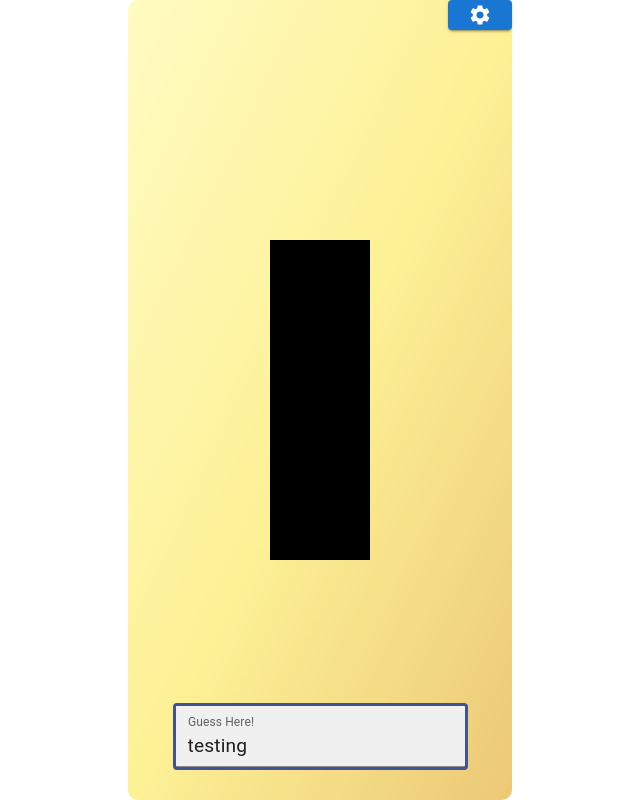
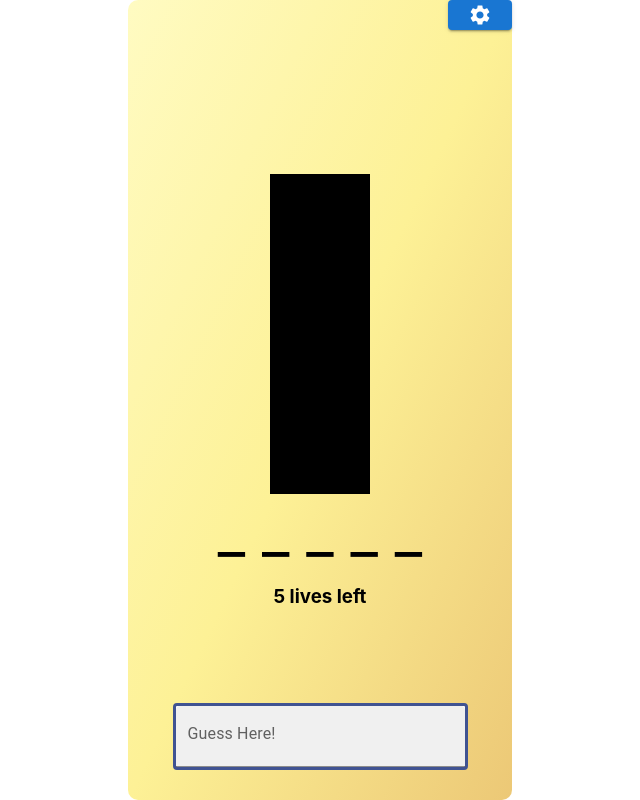
Before and after one commit to elroygohjy/Hangman-Game, a React (Create React App) app: page / in a window 1280 px wide. Both pictures are taken after a click on the button "EASY". Shown: the whole page, without its empty margins (320-960 px from the left). Built offline with nearby package versions, Linux system fonts and the light colour scheme.

Commit message:
Add game logic to Hangman

```diff
--- a/src/App.css
+++ b/src/App.css
@@ -82,3 +82,7 @@
   height: 40vh;
   background: black;
 }
+
+.logic {
+  font-size: 60px;
+}
--- a/src/App.tsx
+++ b/src/App.tsx
@@ -1,22 +1,57 @@
 import React, { useEffect, useState } from 'react';
 import { Settings } from '@mui/icons-material';
-import { Button, TextField } from '@mui/material';
+import { Button, Dialog, DialogActions, DialogContent, DialogContentText, DialogTitle, Slide, TextField } from '@mui/material';
 import HomeButton from './components/HomeButton';
 import HomeTitle from './components/HomeTitle';
 // @ts-ignore
 import music from './music.mp3';
 import './App.css';
+import HangmanLetters from './components/HangmanLetters';
 
 function App() {
   const [isStart, setIsStart] = useState(true);
-  const [guess, setGuess] = useState('testing');
-  const onClick = () => setIsStart(false);
+  //To display the winning dialog
+  const [hasWon, setHasWon] = useState(false);
+  const [guess, setGuess] = useState('');
+  //Number of hangman lives/tries a user has
+  const [lives, setLives] = useState(6);
+  //The letters that will be displayed to the user, '_' as an unguessed letter
+  const [displayedWord, setDisplayedWord] = useState('');
+  //For now only 1 word, will add more later https://www.ef.edu/english-resources/english-vocabulary/top-3000-words/
+  const hangmanWord = 'hello';
+  //To store the array of letters that the user has tried
+  const [guessedLetters, setGuessedLetters] = useState<{ lettersArray: string[] }>({
+    lettersArray: [],
+  });
+  const onClick = () => {
+    setIsStart(false);
+    loadHangmanWord();
+  };
   const audio = new Audio(music);
 
   useEffect(() => {
     audio.loop = true;
     audio.play();
+    //Add function here
   }, []);
+
+  //To be modified with keyboard(add setGuessedLetters({ lettersArray: [...guessedLetters.lettersArray, value] }); to new keyboard function)
+  function test(value: string) {
+    if (value.split('').length === 1 && value !== '') {
+      setGuessedLetters({ lettersArray: [...guessedLetters.lettersArray, value] });
+    }
+    console.log(value);
+    console.log(displayedWord);
+    console.log(guessedLetters);
+    console.log(lives);
+    setGuess(value);
+  }
+
+  //Initialise word at start of game
+  function loadHangmanWord() {
+    const loadedWord = '_ ';
+    setDisplayedWord(loadedWord.repeat(hangmanWord.length));
+  }
 
   return (
     <div className='main-frame'>
@@ -29,6 +64,17 @@ function App() {
         </Button>
         {/*TODO: use vh so that the user keyboard will compress the hangman*/}
         <div className='hang-man' />
+        <HangmanLetters
+          setHasWon={setHasWon}
+          lives={lives}
+          setLives={setLives}
+          className={'logic'}
+          hangmanWord={hangmanWord}
+          guessedLetters={guessedLetters}
+          displayedWord={displayedWord}
+          setDisplayedWord={setDisplayedWord}
+        />
+        <h3>{lives} lives left</h3>
         {!isStart && (
           <TextField
             id='filled-basic'
@@ -36,9 +82,27 @@ function App() {
             variant='filled'
             className='input-field'
             value={guess}
-            onChange={e => setGuess(e.currentTarget.value)}
+            // onChange={e => setGuess(e.currentTarget.value)}
+            onChange={e => test(e.currentTarget.value)}
           />
         )}
+        <Dialog open={hasWon} keepMounted onClose={() => setHasWon(false)} aria-describedby='alert-dialog-slide-description'>
+          {' '}
+          <DialogTitle>{'Success!'}</DialogTitle>
+          <DialogContent>
+            <DialogContentText id='alert-dialog-slide-description'>Congratulations! You guessed the word!</DialogContentText>
+          </DialogContent>
+        </Dialog>
+        <Dialog open={lives == 0} keepMounted onClose={() => setHasWon(false)} aria-describedby='alert-dialog-slide-description'>
+          {' '}
+          <DialogTitle>{'Failure'}</DialogTitle>
+          <DialogContent>
+            <DialogContentText id='alert-dialog-slide-description'>Unfortunately, you did not guess the word</DialogContentText>
+          </DialogContent>
+          <DialogActions>
+            <Button onClick={() => window.location.reload()}>Try again?</Button>
+          </DialogActions>
+        </Dialog>
       </div>
     </div>
   );
--- /dev/null
+++ b/src/components/HangmanLetters.tsx
@@ -0,0 +1,53 @@
+import React, { useEffect, useState } from 'react';
+
+interface letterProps {
+  setHasWon: React.Dispatch<React.SetStateAction<boolean>>;
+  lives: number;
+  setLives: React.Dispatch<React.SetStateAction<number>>;
+  className: string;
+  hangmanWord: string;
+  guessedLetters: any;
+  displayedWord: string;
+  setDisplayedWord: React.Dispatch<React.SetStateAction<string>>;
+}
+
+const HangmanLetters = ({
+  setHasWon,
+  lives,
+  setLives,
+  className,
+  hangmanWord,
+  guessedLetters,
+  displayedWord,
+  setDisplayedWord,
+}: letterProps) => {
+  //To update the letters shown to the user whenever user inputs a new letter
+  function updateDisplayLetters() {
+    const originalWord = hangmanWord.split('');
+    const oldDisplayedWord = displayedWord;
+    const newDisplayedWord = displayedWord.split(' ');
+    const lastLetterGuessed = guessedLetters.lettersArray.slice(-1);
+    for (let i = 0; i < originalWord.length; i++) {
+      //Letter guess correctly
+      if (lastLetterGuessed == originalWord[i]) {
+        newDisplayedWord[i] = originalWord[i];
+      }
+    }
+    //Incorrect guess
+    if (newDisplayedWord.join(' ') === oldDisplayedWord) {
+      setLives(lives - 1);
+    }
+    setDisplayedWord(newDisplayedWord.join(' '));
+    //All letters found
+    if (newDisplayedWord.join('') == hangmanWord) {
+      setHasWon(true);
+    }
+  }
+
+  useEffect(() => {
+    updateDisplayLetters();
+  }, [guessedLetters]);
+
+  return <div className={className}>{displayedWord}</div>;
+};
+export default HangmanLetters;
```
